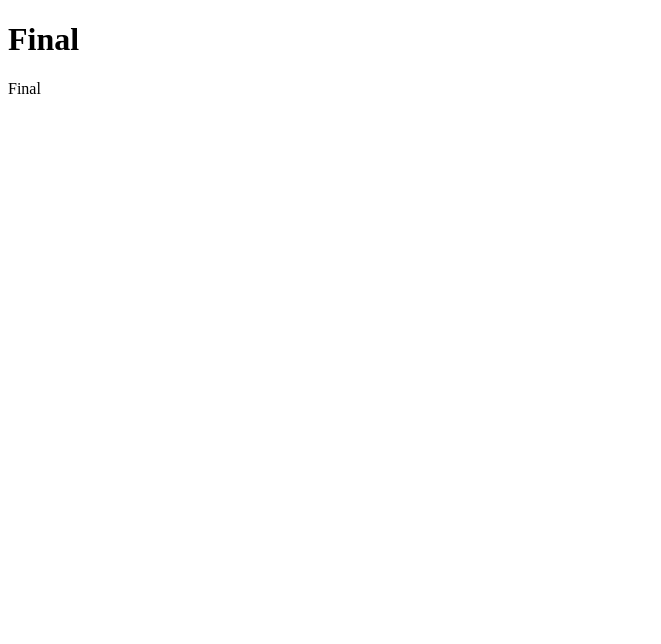
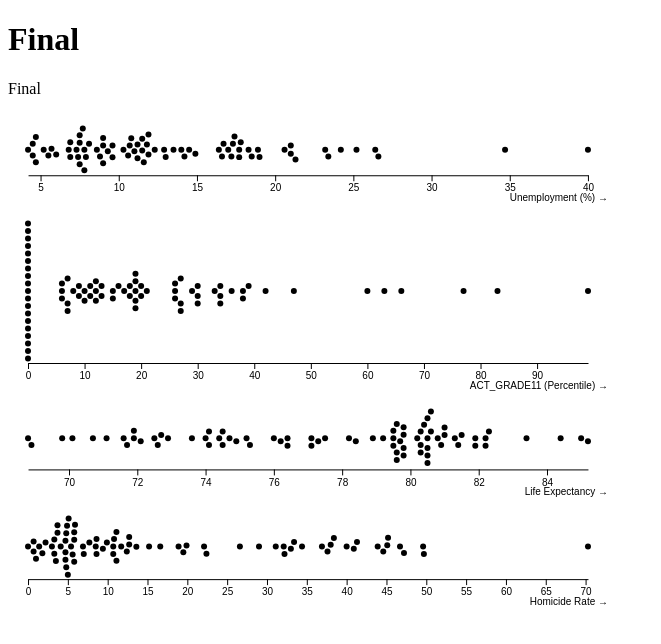
Before and after one commit to seolub/CAPP30239_FA22, a plain HTML site: page final.html in a window 1280 px wide. Shown: the whole page, without its empty margins (0-661 px from the left). Drawn offline with nearby package versions, Linux system fonts and the light colour scheme.

Commit message:
first graphs

```diff
--- a/data/Final_data.csv
+++ b/data/Final_data.csv
@@ -1,4 +1,4 @@
-,Community Area Number,COMMUNITY AREA NAME,HOUSING_CROWDED,HH_BELOW_POVERTY,UNEMPLOYED16+,NO_HIGHSCHOOLDIPLOMA25+,INCOMEPC,HARDSHIP_INDEX,ACT_GRADE11,Teen_Births_2009,MORTALITY_RATE0509,2010LifeExpectancy,HOMICIDE,BelowPovertyLevel,NoHighSchoolDiploma,Unemployment
+,Community_Area_Number,COMMUNITY_AREA_NAME,HOUSING_CROWDED,HH_BELOW_POVERTY,UNEMPLOYED16+,NO_HIGHSCHOOLDIPLOMA25+,INCOMEPC,HARDSHIP_INDEX,ACT_GRADE11,Teen_Births_2009,MORTALITY_RATE0509,2010LifeExpectancy,HOMICIDE,BelowPovertyLevel,NoHighSchoolDiploma,Unemployment
 0,1,Rogers Park,7.7,23.6,8.7,18.2,23939,39,30,75,6.4,77.3,7.7,22.7,18.1,7.5
 1,2,West Ridge,7.8,17.2,8.8,20.8,23040,46,26,65,5.1,80.3,5.8,15.1,19.6,7.9
 2,3,Uptown,3.8,24,8.9,11.8,35787,20,19,32,6.5,76,5.4,22.7,13.6,7.7
--- a/final.html
+++ b/final.html
@@ -14,7 +14,10 @@
     <p>
         Final
     </p>
-    <div id="chart"></div>
+    <div id="chart1"></svg></div>
+    <div id="chart2"></svg></div>
+    <div id="chart3"></svg></div>
+    <div id="chart4"></svg></div>
   </div>
 </body>
 <script src="https://d3js.org/d3.v7.min.js"></script>
--- a/final.js
+++ b/final.js
@@ -1,43 +1,155 @@
-let height = 400,
-    width = 600,
-    margin = ({ top: 25, right: 30, bottom: 35, left: 40 }); //how big the visualization is
 
 
-d3.csv('data/Final_data.csv').then(data => {
-    console.log(data)
+d3.csv('data/final_data.csv').then(data => {
+    chart1 = BeeswarmChart(data, {
+        x: d => Number(d.Unemployment),
+        xLabel: "Unemployment (%) →",
+        title: d => d.Community_Area_Number,
+        width: 600
+        })
 
-    xScale = d3.scaleLinear() //declare x scale
-    .domain(d3.extent(data, d => d.Unemployment)).nice()  // from data
-    .range([margin.left, width - margin.right])
+    chart2 = BeeswarmChart(data, {
+        x: d => Number(d.ACT_GRADE11),
+        xLabel: "ACT_GRADE11 (Percentile) →",
+        title: d => d.Community_Area_Number,
+        width: 600
+        })
 
-    xAxis = d3.axisBottom()
-    .scale(xScale)
-    .ticks(6)
+    chart3 = BeeswarmChart(data, {
+        x: d => Number(d['2010LifeExpectancy']),
+        xLabel: "Life Expectancy →",
+        title: d => d.Community_Area_Number,
+        width: 600
+        })
 
-    d3.select("svg")
-    .append("g")
-    .attr("class", "axis")
-    .attr("transform", "translate(0,150)")
-    .call(xAxis)
-    .append("text")
-    .attr("x", "435")
-    .attr("y", "50")
-    .text("Population")
+    chart4 = BeeswarmChart(data, {
+        x: d => Number(d.HOMICIDE),
+        xLabel: "Homicide Rate →",
+        title: d => d.Community_Area_Number,
+        width: 600
+        })
 
-    d3.select("svg")
-      .append("text")
-      .attr("class", "title")
-      .attr("x", 435)
-      .attr("y", 20)
-      .attr("text-anchor", "middle")
-      .text("TOP 10 MOST POPULOUS COUNTRIES 2019")
+    // (5) APPEND TO PAGE
+    document.getElementById("chart1").appendChild(chart1)
+    document.getElementById("chart2").appendChild(chart2) //remove NAs
+    document.getElementById("chart3").appendChild(chart3)
+    document.getElementById("chart4").appendChild(chart4);
+});
 
-    d3.select("svg")
-        .append("text")
-        .attr("class", "source")
-        .attr("x", 50)
-        .attr("y", 255)
-        .attr("text-anchor", "start")
-        .text("Source:Wikipedia")
+// Copyright 2021 Observable, Inc.
+// Released under the ISC license.
+// https://observablehq.com/@d3/mirrored-beeswarm
+function BeeswarmChart(data, {
+    value = d => d, // convience alias for x
+    label, // convenience alias for xLabel
+    domain, // convenience alias for xDomain
+    x = value, // given d in data, returns the quantitative x value
+    title = null, // given d in data, returns the title
+    radius = 3, // (fixed) radius of the circles
+    padding = 1.5, // (fixed) padding between the circles
+    marginTop = 10, // top margin, in pixels
+    marginRight = 20, // right margin, in pixels
+    marginBottom = 30, // bottom margin, in pixels
+    marginLeft = 20, // left margin, in pixels
+    width = 640, // outer width, in pixels
+    height, // outer height, in pixels
+    xLabel = label, // a label for the x-axis
+    xDomain = domain, // [xmin, xmax]
+    xRange = [marginLeft, width - marginRight] // [left, right]
+  } = {}) {
+    // Compute values.
+    const X = d3.map(data, x);
+    const T = title == null ? null : d3.map(data, title);
 
-});
+    // Compute which data points are considered defined.
+    const I = d3.range(X.length).filter(i => !isNaN(X[i]));
+
+    // Compute default domains.
+    if (xDomain === undefined) xDomain = d3.extent(X);
+
+    // Construct scales and axes.
+    const xScale = d3.scaleLinear(xDomain, xRange);
+    const xAxis = d3.axisBottom(xScale).tickSizeOuter(0);
+
+    // Compute the y-positions.
+    const Y = dodge(I.map(i => xScale(X[i])), radius * 2 + padding);
+
+    // Compute the default height;
+    if (height === undefined) height = (d3.max(Y, Math.abs) + radius + padding) * 2 + marginTop + marginBottom;
+
+    // Given an array of x-values and a separation radius, returns an array of y-values.
+    function dodge(X, radius) {
+      const Y = new Float64Array(X.length);
+      const radius2 = radius ** 2;
+      const epsilon = 1e-3;
+      let head = null, tail = null;
+
+      // Returns true if circle ⟨x,y⟩ intersects with any circle in the queue.
+      function intersects(x, y) {
+        let a = head;
+        while (a) {
+          const ai = a.index;
+          if (radius2 - epsilon > (X[ai] - x) ** 2 + (Y[ai] - y) ** 2) return true;
+          a = a.next;
+        }
+        return false;
+      }
+
+      // Place each circle sequentially.
+      for (const bi of d3.range(X.length).sort((i, j) => X[i] - X[j])) {
+
+        // Remove circles from the queue that can’t intersect the new circle b.
+        while (head && X[head.index] < X[bi] - radius2) head = head.next;
+
+        // Choose the minimum non-intersecting tangent.
+        if (intersects(X[bi], Y[bi] = 0)) {
+          let a = head;
+          Y[bi] = Infinity;
+          do {
+            const ai = a.index;
+            let y1 = Y[ai] + Math.sqrt(radius2 - (X[ai] - X[bi]) ** 2);
+            let y2 = Y[ai] - Math.sqrt(radius2 - (X[ai] - X[bi]) ** 2);
+            if (Math.abs(y1) < Math.abs(Y[bi]) && !intersects(X[bi], y1)) Y[bi] = y1;
+            if (Math.abs(y2) < Math.abs(Y[bi]) && !intersects(X[bi], y2)) Y[bi] = y2;
+            a = a.next;
+          } while (a);
+        }
+
+        // Add b to the queue.
+        const b = {index: bi, next: null};
+        if (head === null) head = tail = b;
+        else tail = tail.next = b;
+      }
+
+      return Y;
+    }
+
+    const svg = d3.create("svg")
+        .attr("width", width)
+        .attr("height", height)
+        .attr("viewBox", [0, 0, width, height])
+        .attr("style", "max-width: 100%; height: auto; height: intrinsic;");
+
+    svg.append("g")
+        .attr("transform", `translate(0,${height - marginBottom})`)
+        .call(xAxis)
+        .call(g => g.append("text")
+            .attr("x", width)
+            .attr("y", marginBottom - 4)
+            .attr("fill", "currentColor")
+            .attr("text-anchor", "end")
+            .text(xLabel));
+
+    const dot = svg.append("g")
+      .selectAll("circle")
+      .data(I)
+      .join("circle")
+        .attr("cx", i => xScale(X[i]))
+        .attr("cy", i => (marginTop + height - marginBottom) / 2 + Y[i])
+        .attr("r", radius);
+
+    if (T) dot.append("title")
+        .text(i => T[i]);
+
+    return svg.node();
+  }
```
Also changed, not shown: 1 other file.
